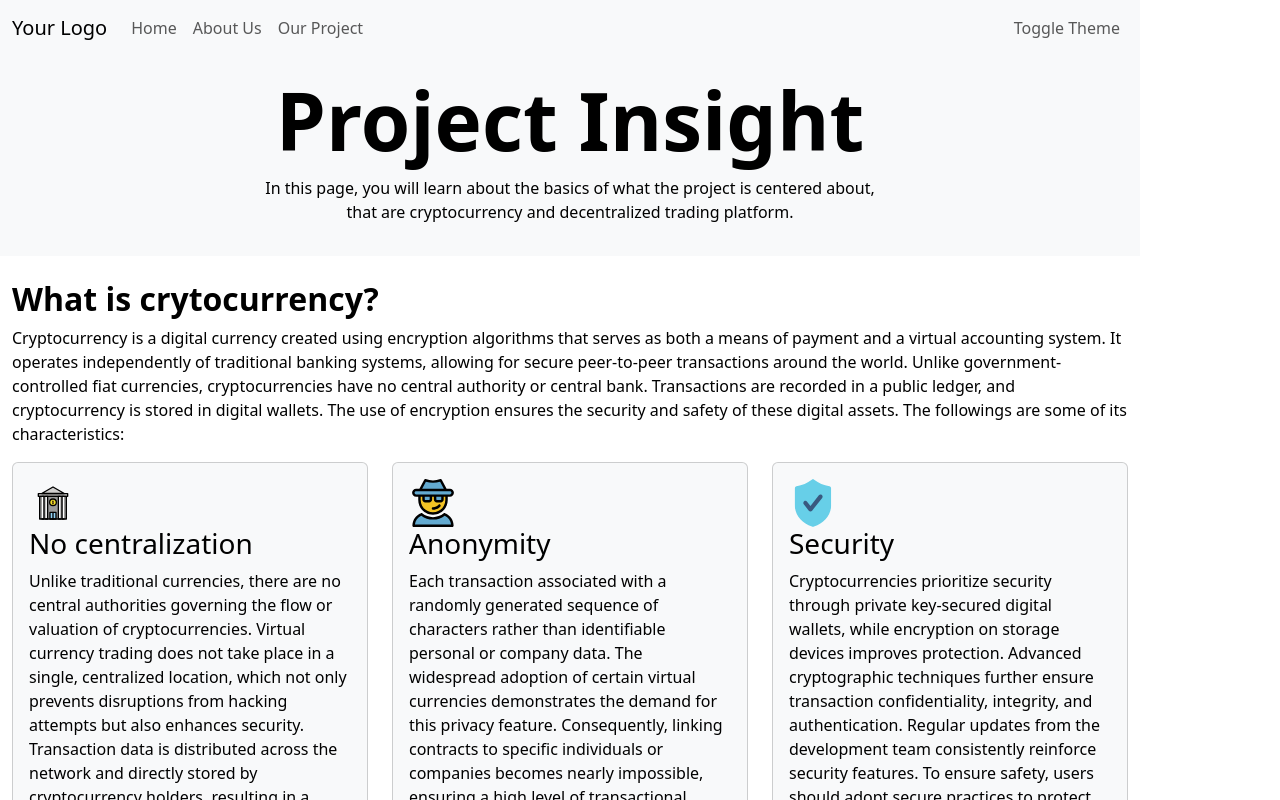
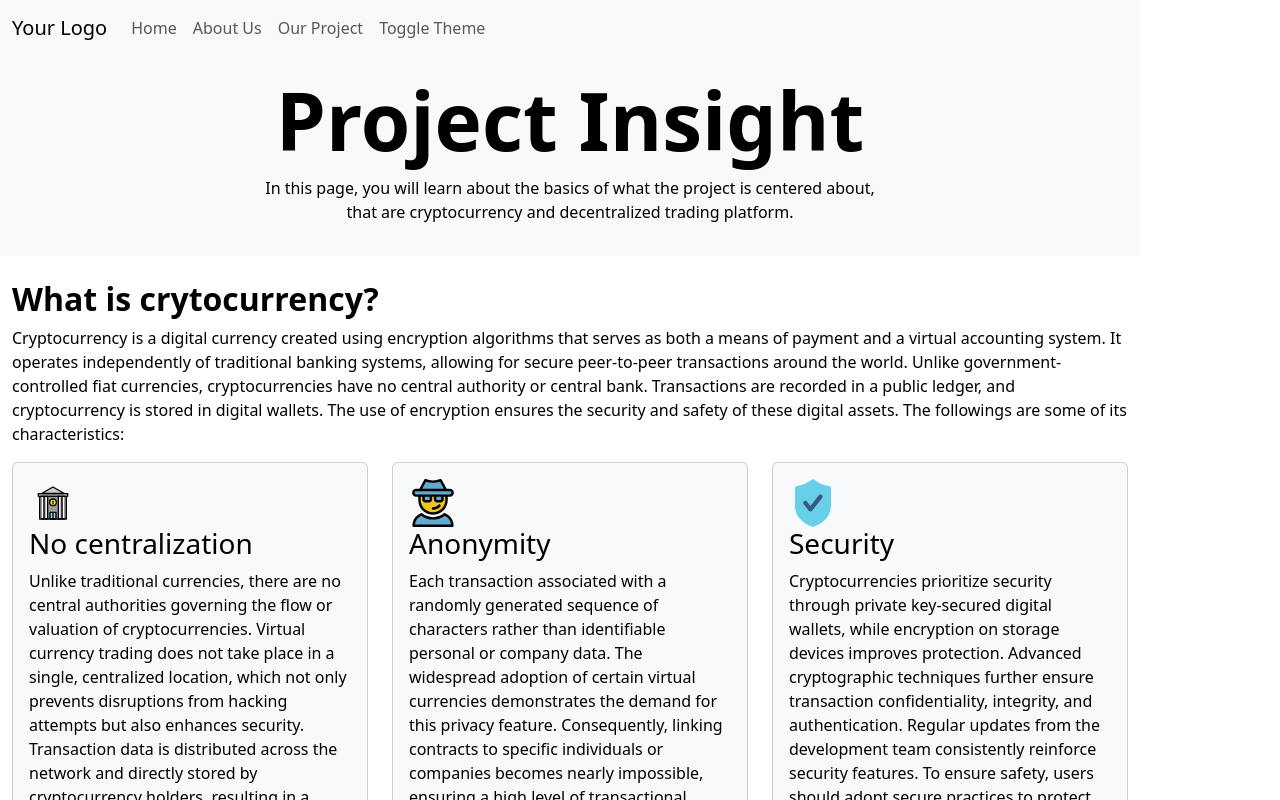
Before and after one commit to EHC-35-1/front-end, a React (Vite) app: page /project in a window 1280 px wide. Shown: the top 800 px of the page. Built offline with nearby package versions, Linux system fonts and the light colour scheme.

Commit message:
modified header

```diff
--- a/src/layout/Header/index.jsx
+++ b/src/layout/Header/index.jsx
@@ -1,5 +1,4 @@
 import { Link } from "react-router-dom";
-import { FaCog } from "react-icons/fa"; // Import the settings icon from react-icons
 import { useTheme } from "../ThemeContext";
 
 // eslint-disable-next-line react/prop-types
@@ -12,27 +11,26 @@ function Header() {
   return (
     <nav className={`navbar navbar-expand-lg ${themeClass}`}>
       <div className="container">
-        {/* Settings Icon Button */}
+        <Link className="navbar-brand" to="/">
+          Your Logo
+        </Link>
+
+        {/* Settings Icon Button for Smaller Screens */}
         <button
           className="navbar-toggler"
           type="button"
           data-bs-toggle="collapse"
-          data-bs-target="#settingsCollapse"
-          aria-controls="settingsCollapse"
+          data-bs-target="#navbarCollapse"
+          aria-controls="navbarCollapse"
           aria-expanded="false"
-          aria-label="Toggle settings"
+          aria-label="Toggle navigation"
         >
-          <FaCog className="navbar-toggler-icon" />
+          <span className="navbar-toggler-icon"></span>
         </button>
 
-        {/* Placeholder Logo */}
-        <Link className="navbar-brand" to="/">
-          Your Logo
-        </Link>
-
         {/* Navigation Links */}
-        <div className="collapse navbar-collapse" id="navbarSupportedContent">
-          <ul className="navbar-nav me-auto mb-2 mb-lg-0">
+        <div className="collapse navbar-collapse" id="navbarCollapse">
+          <ul className="navbar-nav">
             <li className="nav-item">
               <Link className="nav-link" to="/">
                 Home
@@ -48,18 +46,9 @@ function Header() {
                 Our Project
               </Link>
             </li>
-          </ul>
-        </div>
-
-        {/* Settings Collapse */}
-        <div className="collapse navbar-collapse" id="settingsCollapse">
-          <ul className="navbar-nav ms-auto mb-2 mb-lg-0">
-            <li className="nav-item">
-              <button className="btn btn-link nav-link" onClick={toggleTheme}>
-                Toggle Theme
-              </button>
+            <li className="nav-item" onClick={toggleTheme}>
+              <button className="nav-link">Toggle Theme</button>
             </li>
-            {/* Add other settings here, such as profile, etc. */}
           </ul>
         </div>
       </div>
```
